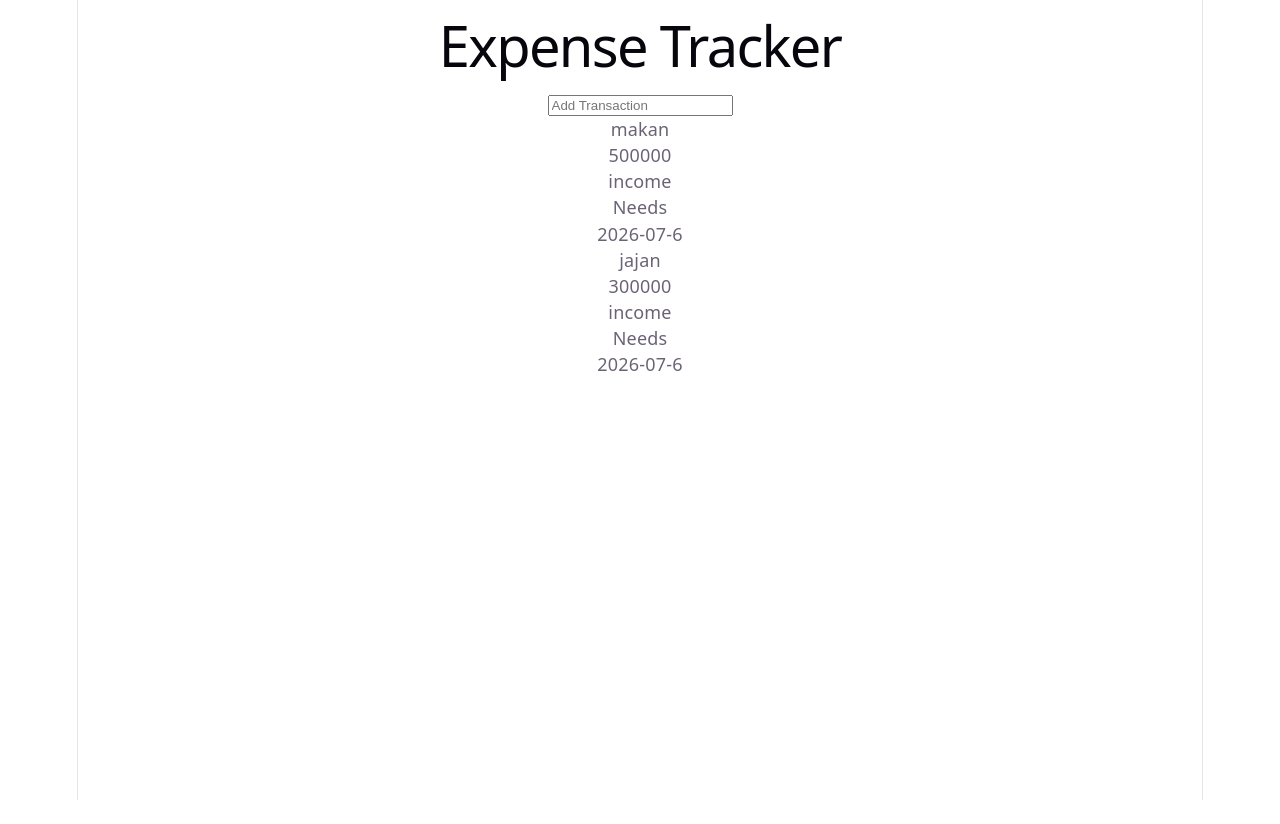
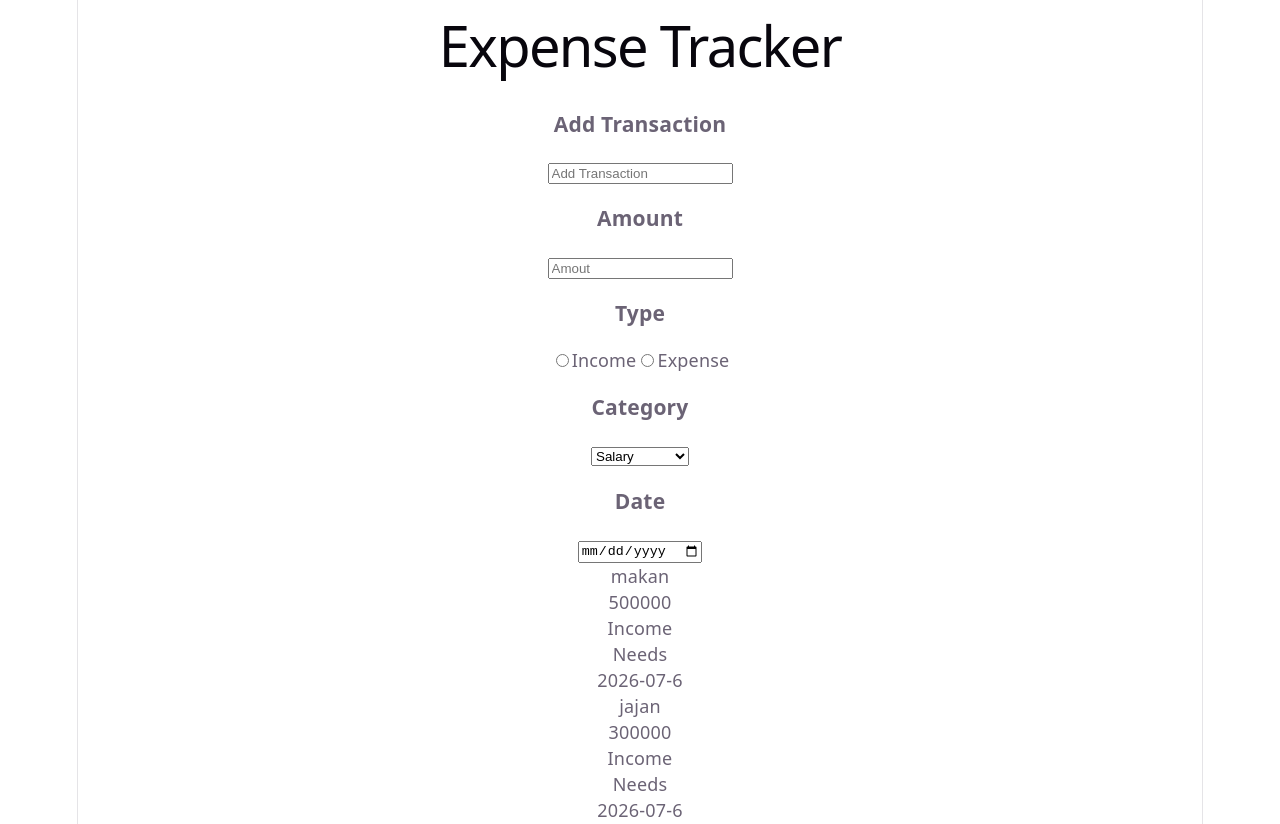
Before and after one commit to dellya-dev/expense-tracker, a React (Vite) app: page / in a window 1280 px wide. Before the commit the page ends 800 px from the top, so only its background shows below. Built offline with nearby package versions, Linux system fonts and the light colour scheme.

Commit message:
Create input at TransactionsForm

```diff
--- a/src/App.jsx
+++ b/src/App.jsx
@@ -10,7 +10,7 @@ function App() {
       id: Date.now,
       title: "makan",
       amount: 500000,
-      type: "income",
+      type: "Income",
       category: "Needs",
       date: "2026-07-6"
     },
@@ -18,7 +18,7 @@ function App() {
       id: Date.now,
       title: "jajan",
       amount: 300000,
-      type: "income",
+      type: "Income",
       category: "Needs",
       date: "2026-07-6"
     }
--- a/src/components/TransactionsForm.jsx
+++ b/src/components/TransactionsForm.jsx
@@ -1,12 +1,60 @@
+import { useState } from "react"
+
 function TransactionsForm() {
-
+  const [type, setType] = useState("Income")
   return(
     <>
       <div>
+        <h3>Add Transaction</h3>
         <input
           type="text"
           placeholder="Add Transaction"
         />
+        <h3>Amount</h3>
+        <input
+          type="text"
+          name=""
+          placeholder="Amout"
+          />
+          <h3>Type</h3>
+          <div>
+            <label>
+              <input
+                type="radio"
+                name="type"
+                value="income"
+                checked={type === "income"}
+                onChange={(e) => setType(e.target.value)}
+              />
+              Income
+            </label>
+            <label>
+              <input
+                type="radio"
+                name="type"
+                value="expense"
+                checked={type === "expense"}
+                onChange={(e) => setType(e.target.value)}
+              />
+              Expense
+            </label>
+          </div>
+          <h3>Category</h3>
+          <div>
+            <label>
+              <select
+                name="category"
+                id="category">
+                <option value="salary">Salary</option>
+                <option value="needs">Needs</option>
+                <option value="entertaiment">Entertaiment</option>
+                <option value="holiday">Holiday</option>
+                <option value="education">Education</option>
+              </select>
+            </label>
+          </div>
+          <h3>Date</h3>
+          <input type="date" />
       </div>
     </>
   )
```
